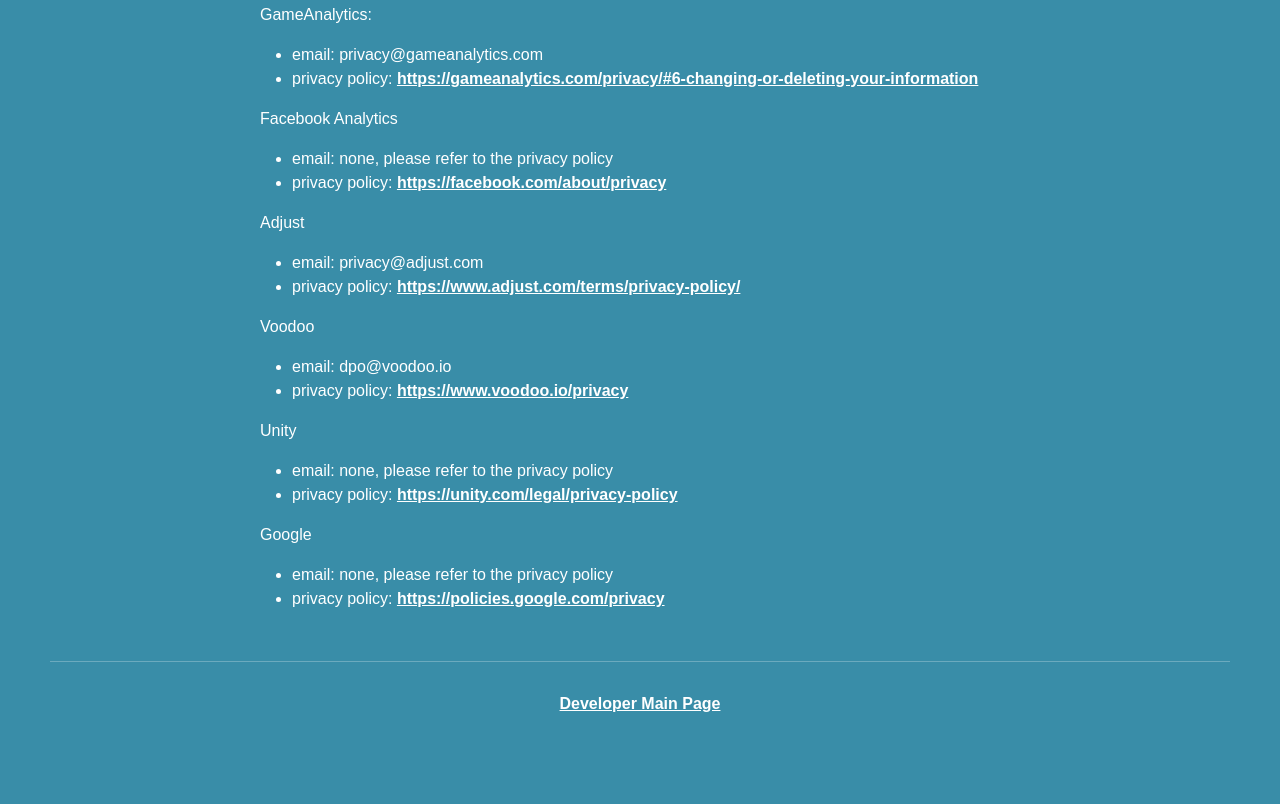
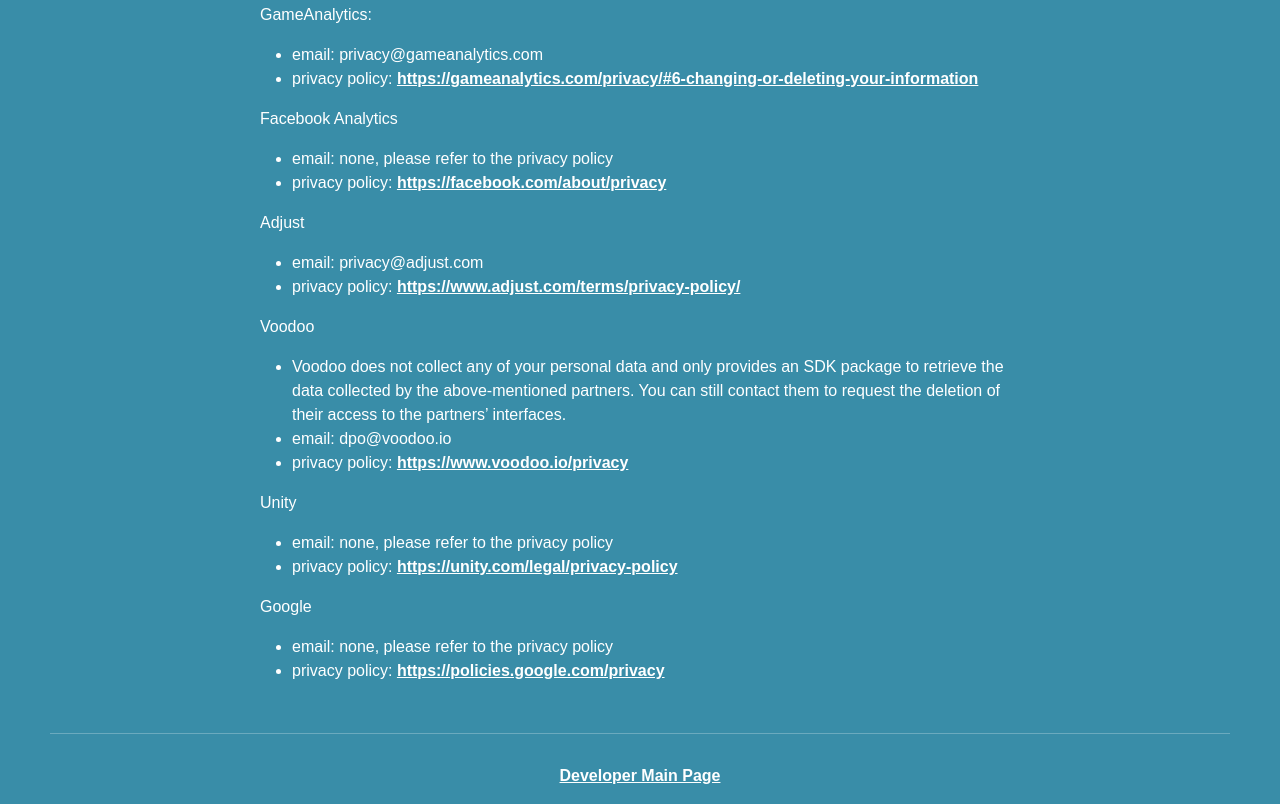
Before and after one commit to gnmsdev/gnmsdev.github.io, a plain HTML site: page privacy.html in a window 1280 px wide. Shown: the part 3227-4031 px from the top of the page. Before the commit the page ends 3959 px from the top, so only its background shows below. Drawn offline with nearby package versions, Linux system fonts and the light colour scheme.

Commit message:
Update privacy.html

```diff
--- a/privacy.html
+++ b/privacy.html
@@ -195,7 +195,7 @@
                 <li>Unity</li>
                 <li>Google (AdMob and Firebase)</li>
             </ul>
-            <h3 class="spacer">Data deletion requests</h3>
+            <h3 class="spacer" id="data-deletion">Data deletion requests</h3>
             <p>
                 To delete user data collected by GNMŞ, please reach out to iletisim.gnms@gmail.com
             </p>
@@ -221,6 +221,10 @@
             </ul>
             <p>Voodoo</p>
             <ul>
+                <li>
+                    Voodoo does not collect any of your personal data and only provides an SDK package to retrieve the data collected by the above-mentioned partners.
+                    You can still contact them to request the deletion of their access to the partners’ interfaces.
+                </li>
                 <li>email: dpo@voodoo.io</li>
                 <li>privacy policy: <a href="https://www.voodoo.io/privacy" target="_blank">https://www.voodoo.io/privacy</a></li>
             </ul>
```
